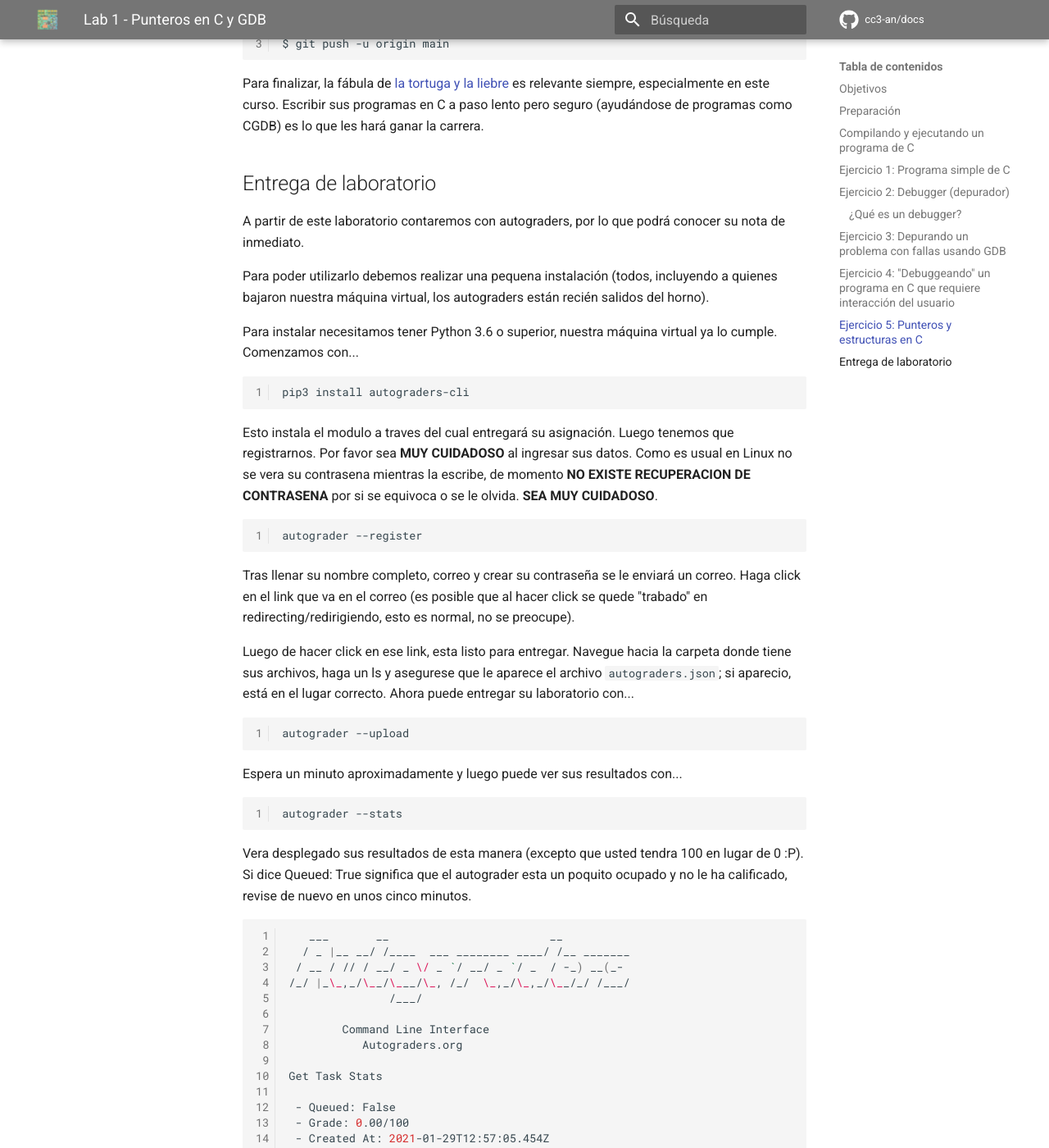
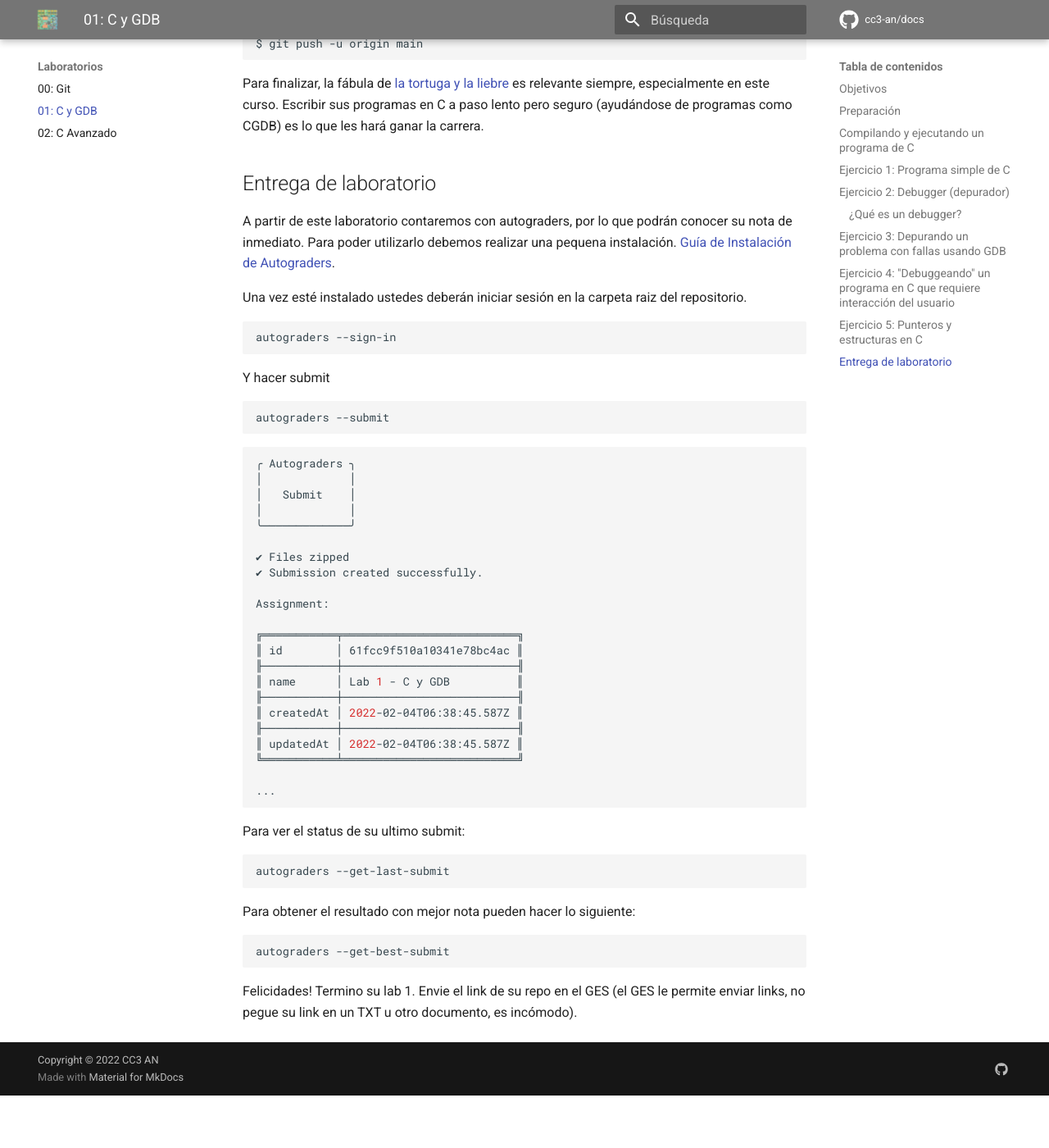
Before and after one commit to cc3-an-ug/old-docs, an MkDocs documentation site: the page built from docs/labs/lab01.md, in a window 1280 px wide and 1400 px high, scrolled down 9416 px. Shown: the whole window at 82% size. Built offline with MkDocs 1.6.1 and Material for MkDocs 9.7.7, drawn with Linux system fonts in a browser that asks for light colours; comment, search, counter and statistics services are not loaded; after the commit the page ends 10752 px from its top, so only the background shows below that; some of the changed text lies outside the part shown.

Commit message:
add lab 2

````diff
--- a/docs/labs/lab01.md
+++ b/docs/labs/lab01.md
@@ -10,15 +10,15 @@
 
 ## Preparación
 
-Visiten este [link](https://classroom.github.com/a/Hp7ReI2W). Aquí encontrarán todos los archivos necesarios para completar este lab. En esta página, encontrarán un botón que dice "Accept assignment". Al presionar este botón, se creará automáticamente un repositorio en Github llamado `www.github.com/cc3-an/lab01-2021-USUARIO`. Noten que el "dueño" de este repositorio es un usuario llamado `cc3-an`, y el usuario de ustedes es únicamente el sufijo del nombre del repo. De esta forma, nos encargamos de tener acceso siempre a su código, en caso existan copias o cualquier otro tipo de trampa. Sepan de una vez que, si encontramos plagio o cualquier otro tipo de trampa en sus laboratorios, su nota será AUTOMÁTICAMENTE 0, sin posibilidad de cambiarla. De repetirse nuevamente este acontecimiento, el staff del curso organizará una reunión con ustedes y sus directores de carrera para contarles lo ocurrido y sancionarlos conforme al reglamento de la universidad.
+Visiten este [link](https://classroom.github.com/a/Hp7ReI2W). Aquí encontrarán todos los archivos necesarios para completar este lab. En esta página, encontrarán un botón que dice "Accept assignment". Al presionar este botón, se creará automáticamente un repositorio en Github llamado `www.github.com/cc3-an/2022-lab-01-c-gdb-USUARIO`. Noten que el "dueño" de este repositorio es un usuario llamado `cc3-an`, y el usuario de ustedes es únicamente el sufijo del nombre del repo. De esta forma, nos encargamos de tener acceso siempre a su código, en caso existan copias o cualquier otro tipo de trampa. Sepan de una vez que, si encontramos plagio o cualquier otro tipo de trampa en sus laboratorios, su nota será AUTOMÁTICAMENTE 0, sin posibilidad de cambiarla. De repetirse nuevamente este acontecimiento, el staff del curso organizará una reunión con ustedes y sus directores de carrera para contarles lo ocurrido y sancionarlos conforme al reglamento de la universidad.
 
 Después de realizar esto, en la máquina virtual (o sus propias computadoras) abran una terminal en el directorio que prefieran, y ejecuten el siguiente comando:
 
 ```shell
-git clone https://github.com/cc3-an/lab1-2021-<SU USUARIO DE GITHUB>
+git clone https://github.com/cc3-an/2022-lab-01-c-gdb-<USUARIO DE GITHUB AQUI>
 ```
 
-Esto descargará en el directorio que escogieron todos los archivos base para este laboratorio. Para futuro, un `clone` solo lo hacemos la primera vez que vamos a bajar el codigo de un repositorio a nuestra maquina. Nunca bajen el zip que Github les ofrece, por favor, eso solo nos va a causar problemas.
+Esto descargará en el directorio que escogieron todos los archivos base para este laboratorio. Un `clone` solo lo hacemos la primera vez que vamos a bajar el codigo de un repositorio a nuestra maquina. Nunca bajen el zip que Github les ofrece, por favor, eso solo nos va a causar problemas.
 
 ## Compilando y ejecutando un programa de C
 
@@ -316,68 +316,55 @@ Para finalizar, la fábula de [la tortuga y la liebre](http://read.gov/aesop/025
 
 ## Entrega de laboratorio
 
-A partir de este laboratorio contaremos con autograders, por lo que podrá conocer su nota de inmediato.
+A partir de este laboratorio contaremos con autograders, por lo que podrán conocer su nota de inmediato. Para poder utilizarlo debemos realizar una pequena instalación. [Guía de Instalación de Autograders](/tutorials/autograders).
 
-Para poder utilizarlo debemos realizar una pequena instalación (todos, incluyendo a quienes bajaron nuestra máquina virtual, los autograders están recién salidos del horno).
-
-Para instalar necesitamos tener Python 3.6 o superior, nuestra máquina virtual ya lo cumple. Comenzamos con...
+Una vez esté instalado ustedes deberán iniciar sesión en la carpeta raiz del repositorio.
 
 ```sh
-pip3 install autograders-cli
+autograders --sign-in
 ```
 
-Esto instala el modulo a traves del cual entregará su asignación. Luego tenemos que registrarnos. Por favor sea **MUY CUIDADOSO** al ingresar sus datos. Como es usual en Linux no se vera su contrasena mientras la escribe, de momento **NO EXISTE RECUPERACION DE CONTRASENA** por si se equivoca o se le olvida. **SEA MUY CUIDADOSO**.
+Y hacer submit
 
 ```sh
-autograder --register
+autograders --submit
 ```
 
-Tras llenar su nombre completo, correo y crear su contraseña se le enviará un correo. Haga click en el link que va en el correo (es posible que al hacer click se quede "trabado" en redirecting/redirigiendo, esto es normal, no se preocupe).
+```sh
+╭ Autograders ╮
+│             │
+│   Submit    │
+│             │
+╰─────────────╯
 
-Luego de hacer click en ese link, esta listo para entregar. Navegue hacia la carpeta donde tiene sus archivos, haga un ls y asegurese que le aparece el archivo `autograders.json`; si aparecio, está en el lugar correcto. Ahora puede entregar su laboratorio con...
+✔ Files zipped
+✔ Submission created successfully.
+
+Assignment:
+
+╔═══════════╤══════════════════════════╗
+║ id        │ 61fcc9f510a10341e78bc4ac ║
+╟───────────┼──────────────────────────╢
+║ name      │ Lab 1 - C y GDB          ║
+╟───────────┼──────────────────────────╢
+║ createdAt │ 2022-02-04T06:38:45.587Z ║
+╟───────────┼──────────────────────────╢
+║ updatedAt │ 2022-02-04T06:38:45.587Z ║
+╚═══════════╧══════════════════════════╝
+
+...
+```
+
+Para ver el status de su ultimo submit:
 
 ```sh
-autograder --upload
+autograders --get-last-submit
 ```
 
-Espera un minuto aproximadamente y luego puede ver sus resultados con...
+Para obtener el resultado con mejor nota pueden hacer lo siguiente:
 
 ```sh
-autograder --stats
-```
-
-Vera desplegado sus resultados de esta manera (excepto que usted tendra 100 en lugar de 0 :P). Si dice Queued: True significa que el autograder esta un poquito ocupado y no le ha calificado, revise de nuevo en unos cinco minutos.
-
-```sh
-   ___       __                        __
-  / _ |__ __/ /____  ___ ________ ____/ /__ _______
- / __ / // / __/ _ \/ _ `/ __/ _ `/ _  / -_) __(_-
-/_/ |_\_,_/\__/\___/\_, /_/  \_,_/\_,_/\__/_/ /___/
-               /___/
-
-        Command Line Interface
-           Autograders.org
-
-Get Task Stats
-
- - Queued: False
- - Grade: 0.00/100
- - Created At: 2021-01-29T12:57:05.454Z
- - Updated At: 2021-01-29T12:57:12.131Z
-
-Details:
-
-╒══════════════╤═════════╤════════════════════════════════════════╕
-│ Name         │   Grade │ Message                                │
-╞══════════════╪═════════╪════════════════════════════════════════╡
-│ 1. Eccentric │       0 │ incomplete: some answers are wrong...  │
-├──────────────┼─────────┼────────────────────────────────────────┤
-│ 2. CGDB      │       0 │ incomplete: q1,q2,q3,q4,q5,q6,q7,q8,q9 │
-├──────────────┼─────────┼────────────────────────────────────────┤
-│ 3. ll_equal  │       0 │ failed: runtime error                  │
-├──────────────┼─────────┼────────────────────────────────────────┤
-│ 4. ll_cycle  │       0 │ failed: Failed some tests...           │
-╘══════════════╧═════════╧════════════════════════════════════════╛
+autograders --get-best-submit
 ```
 
 Felicidades! Termino su lab 1. Envie el link de su repo en el GES (el GES le permite enviar links, no pegue su link en un TXT u otro documento, es incómodo).
--- a/mkdocs.yml
+++ b/mkdocs.yml
@@ -42,7 +42,6 @@ markdown_extensions:
   - pymdownx.tabbed
   - pymdownx.superfences
   - pymdownx.highlight:
-      linenums: true
   - pymdownx.inlinehilite
   - pymdownx.keys
   - pymdownx.arithmatex:
@@ -60,5 +59,8 @@ nav:
   - Inicio: index.md
   - Laboratorios:
       - "00: Git": labs/lab00.md
-  - Material:
+      - "01: C y GDB": labs/lab01.md
+      - "02: C Avanzado": labs/lab02.md
+  - Tutoriales:
+      - "Autograders": tutorials/autograders.md
       - "Máquina Virtual": tutorials/install.md
````
Also changed, not shown: docs/labs/lab02.md (+0 -24 lines), docs/tutorials/autograders.md (added, +334 -0 lines), docs/assets/img/autograders-forgot-password.png (added), docs/assets/img/autograders-sign-up.png (added).
